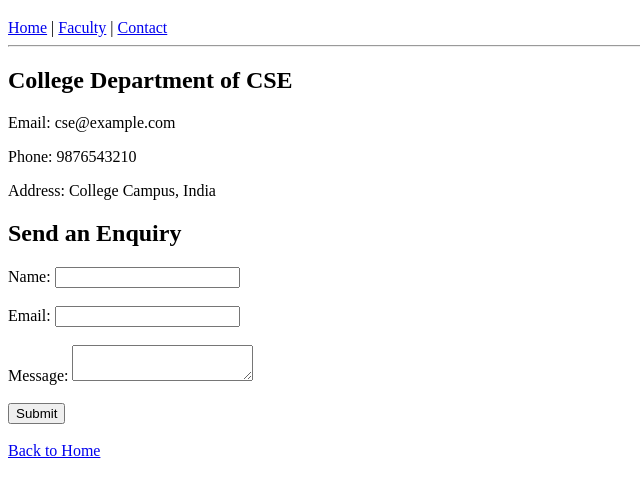
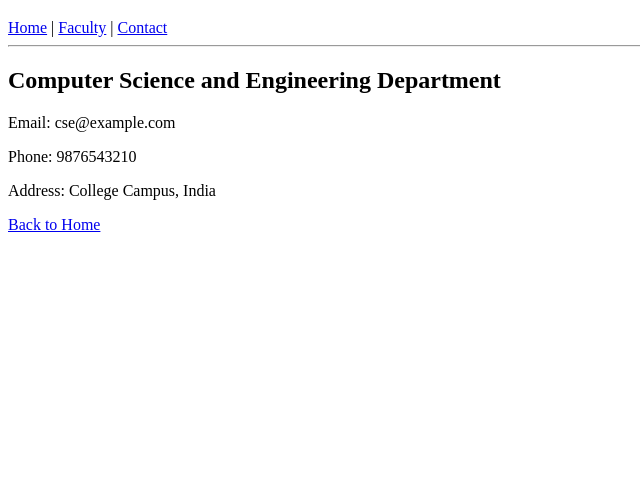
Before and after one commit to siddamshettikavya/collegeDepartment, a plain HTML site: page contact.html in a window 1280 px wide. Shown: the part 61-558 px from the top of the page, without its empty margins (0-640 px from the left). Drawn offline with Linux system fonts and the light colour scheme.

```diff
--- a/contact.html
+++ b/contact.html
@@ -1,3 +1,4 @@
+
 <!DOCTYPE html>
 <html>
 <head>
@@ -14,31 +15,12 @@
 
     <hr>
 
-    <h2>College Department of CSE</h2>
+    <h2>Computer Science and Engineering Department</h2>
 
     <p>Email: cse@example.com</p>
     <p>Phone: 9876543210</p>
     <p>Address: College Campus, India</p>
 
-    <h2>Send an Enquiry</h2>
-
-    <form>
-        <label>Name:</label>
-        <input type="text" name="name">
-        <br><br>
-
-        <label>Email:</label>
-        <input type="email" name="email">
-        <br><br>
-
-        <label>Message:</label>
-        <textarea name="message"></textarea>
-        <br><br>
-
-        <button type="submit">Submit</button>
-    </form>
-
-    <br>
     <a href="index.html">Back to Home</a>
 </body>
 </html>
```
